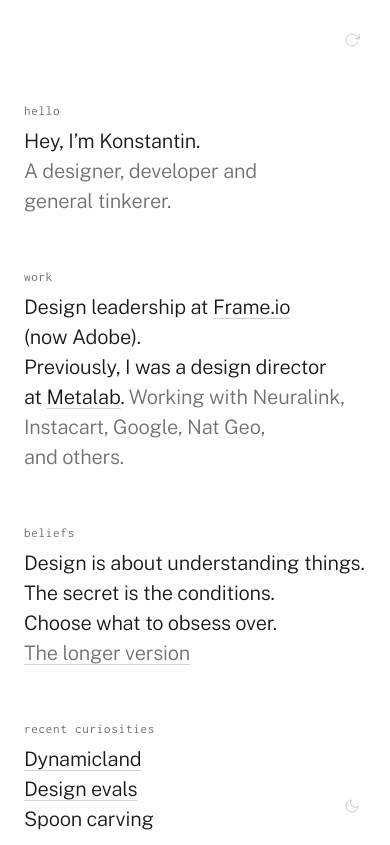
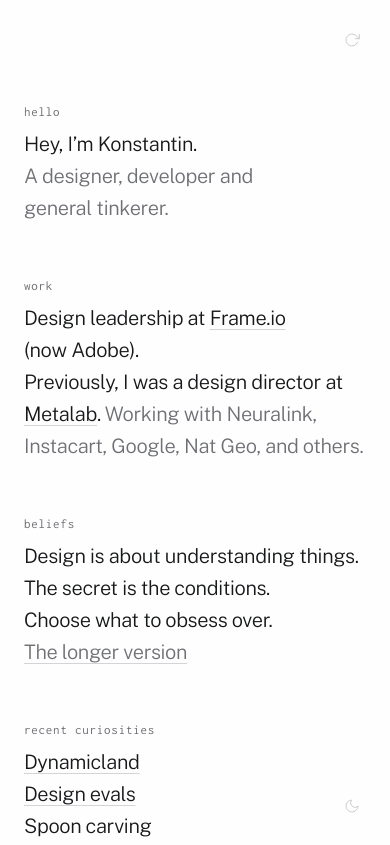
Before and after one commit to ksokhan/ks.io, a plain HTML site: page public/index.html in a window 390 px wide. Shown: the top 845 px of the page. Drawn offline with Linux system fonts and the light colour scheme.

Commit message:
Set body letter-spacing to -0.018em and line height to 1.6
Co-Authored-By: Claude Opus 5.5 <noreply@anthropic.com>

```diff
--- a/public/site.css
+++ b/public/site.css
@@ -22,8 +22,8 @@
   --me: #5b8def; /* my caret */
   --you: #ff3d8b; /* the visitor's (native) caret */
   --label-col: 200px;
-  /* One line: 1.5x the body size. Every line on the page uses it. */
-  --line: 36px;
+  /* One line: 1.6x the body size. Every line on the page uses it. */
+  --line: 38.4px;
   color-scheme: dark light;
 }
 
@@ -70,7 +70,7 @@ html {
 body {
   margin: 0;
   font: 300 24px/var(--line) 'Public Sans', system-ui, sans-serif;
-  letter-spacing: -0.01em;
+  letter-spacing: -0.018em;
   text-wrap: pretty;
   -webkit-font-smoothing: antialiased;
 }
@@ -347,7 +347,7 @@ a:hover {
   }
 
   :root {
-    --line: 30px;
+    --line: 32px;
   }
 
   .doc {
```
